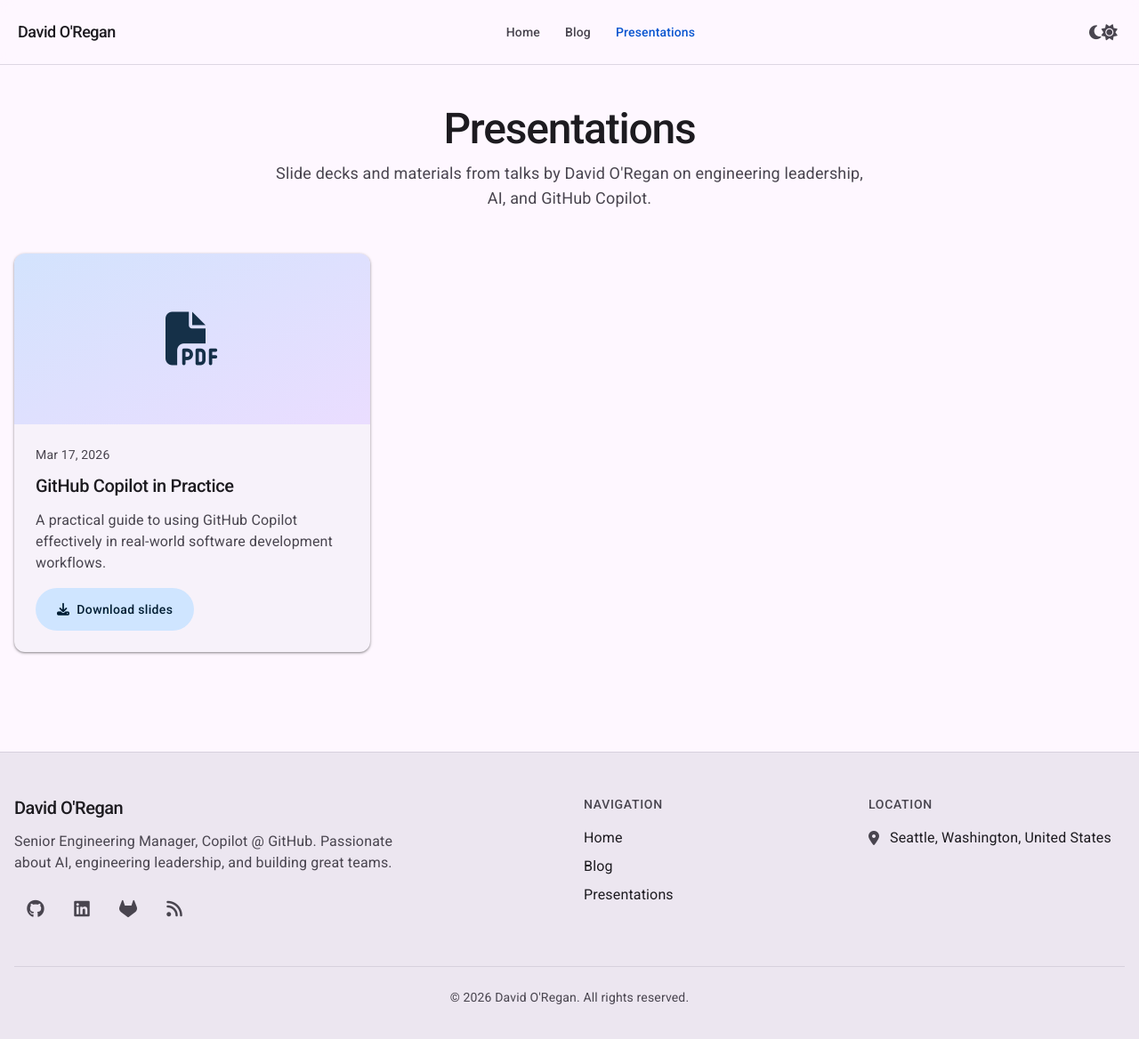
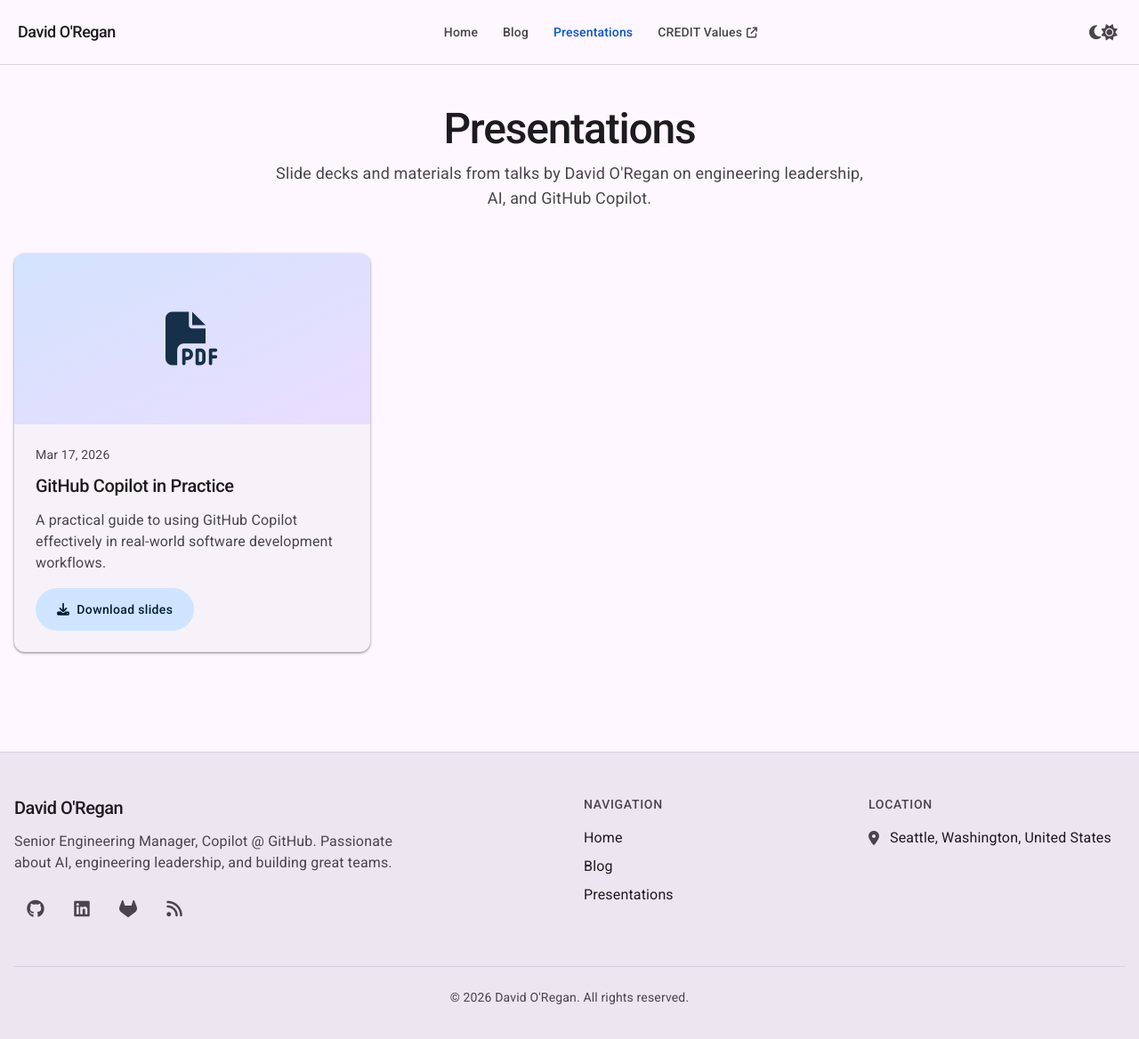
Before and after one commit to Oregand/oregand.github.io, a Jekyll site: the page built from presentations/index.html, in a window 1280 px wide and 1179 px high. Shown: the top 1168 px of the window at 89% size. Built offline with Jekyll 4.4.1, drawn with Linux system fonts in a browser that asks for light colours.

Commit message:
Add CREDIT Values link to site header
Link the primary nav (desktop + mobile) to the dedicated archival mirror
at creditvalues.net, opening in a new tab with an external-link icon.

Co-authored-by: Copilot <223556219+Copilot@users.noreply.github.com>

```diff
--- a/_includes/nav.html
+++ b/_includes/nav.html
@@ -22,6 +22,7 @@
         {% endif %}
         <a href="{{ blog_url }}" class="md-nav-link {% if is_blog %}md-nav-link-active{% endif %} px-3"{% if is_blog %} aria-current="page"{% endif %}>Blog</a>
         <a href="{{ presentations_url }}" class="md-nav-link {% if is_presentations %}md-nav-link-active{% endif %} px-3"{% if is_presentations %} aria-current="page"{% endif %}>Presentations</a>
+        <a href="https://creditvalues.net" class="md-nav-link px-3" target="_blank" rel="noopener">CREDIT Values<i class="fas fa-arrow-up-right-from-square text-xs" aria-hidden="true" style="margin-left:0.3rem"></i></a>
       </div>
 
       <div class="flex items-center gap-1">
@@ -46,6 +47,7 @@
       {% endif %}
       <a href="{{ blog_url }}" class="block min-h-12 flex items-center px-3 md-nav-link {% if is_blog %}md-nav-link-active{% endif %}"{% if is_blog %} aria-current="page"{% endif %}>Blog</a>
       <a href="{{ presentations_url }}" class="block min-h-12 flex items-center px-3 md-nav-link {% if is_presentations %}md-nav-link-active{% endif %}"{% if is_presentations %} aria-current="page"{% endif %}>Presentations</a>
+      <a href="https://creditvalues.net" class="block min-h-12 flex items-center px-3 md-nav-link" target="_blank" rel="noopener">CREDIT Values<i class="fas fa-arrow-up-right-from-square text-xs" aria-hidden="true" style="margin-left:0.3rem"></i></a>
     </div>
   </div>
 </nav>
```
